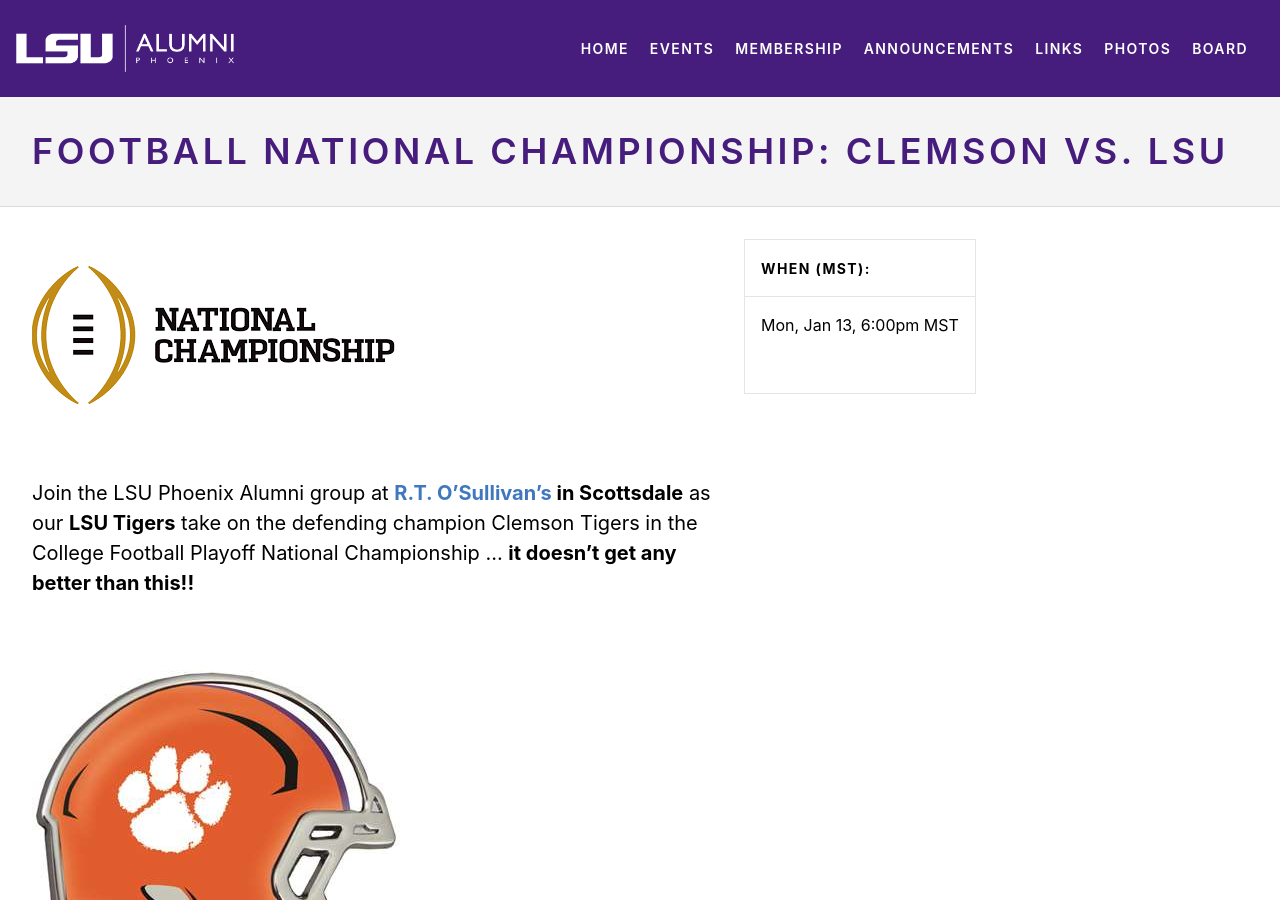
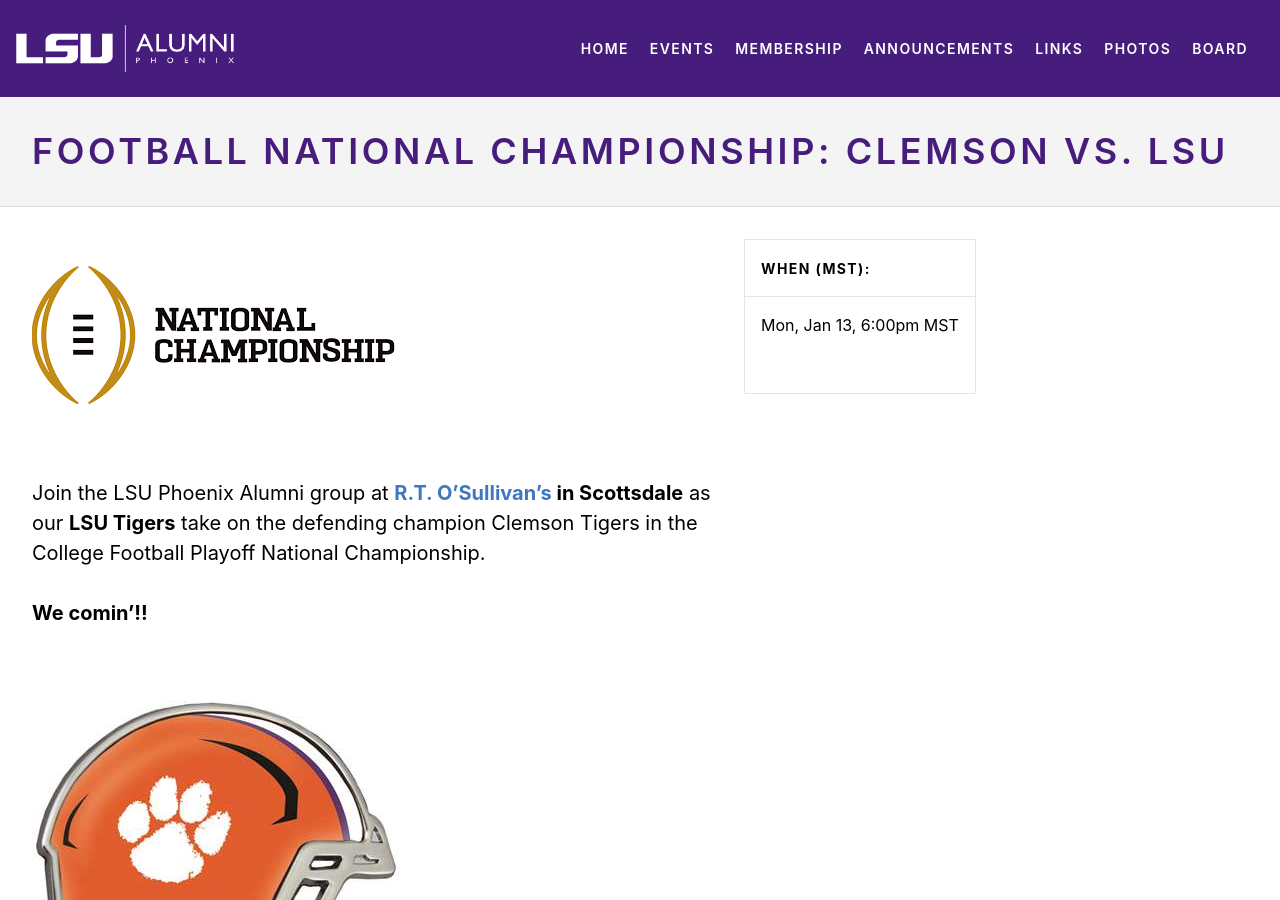
Before and after one commit to lsu-phoenix-alumni/lsu-phoenix-alumni.github.io, a Jekyll site: the page built from _events/national-championship-game-clemson-vs-lsu.markdown, in a window 1280 px wide and 900 px high. Built offline with Jekyll 4.4.1, drawn with Linux system fonts in a browser that asks for light colours.

Commit message:
Updated National Championship Game Clemson Vs Lsu

```diff
--- a/_events/national-championship-game-clemson-vs-lsu.markdown
+++ b/_events/national-championship-game-clemson-vs-lsu.markdown
@@ -10,7 +10,9 @@
 
 # ![alt text](https://lsu-phoenix-alumni.github.io/assets/img/Natty.png "CFP National Championship")
 <br>
-Join the LSU Phoenix Alumni group at **[R.T. O'Sullivan's][1] in Scottsdale** as our **LSU Tigers** take on the defending champion Clemson Tigers in the College Football Playoff National Championship ... **it doesn't get any better than this!!**
+Join the LSU Phoenix Alumni group at **[R.T. O'Sullivan's][1] in Scottsdale** as our **LSU Tigers** take on the defending champion Clemson Tigers in the College Football Playoff National Championship.
+<br>
+**We comin'!!**
 <br>
 # ![alt text](https://lsu-phoenix-alumni.github.io/assets/img/Clemson.jpg "Clemson Tigers") ![alt text](https://lsu-phoenix-alumni.github.io/assets/img/LSU.jpg "LSU Fighting Tigers")
 Game time is 6:00pm MST.
```
